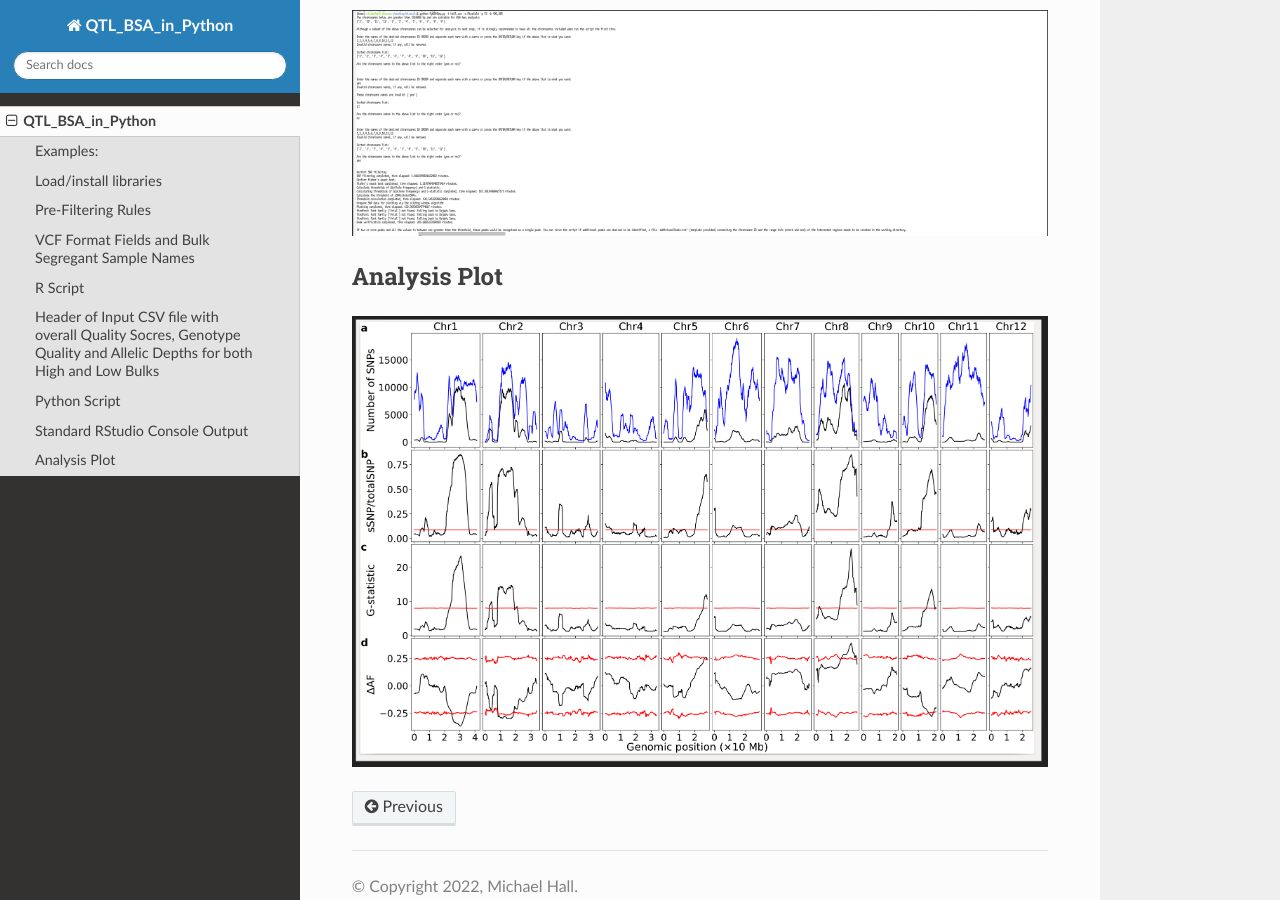
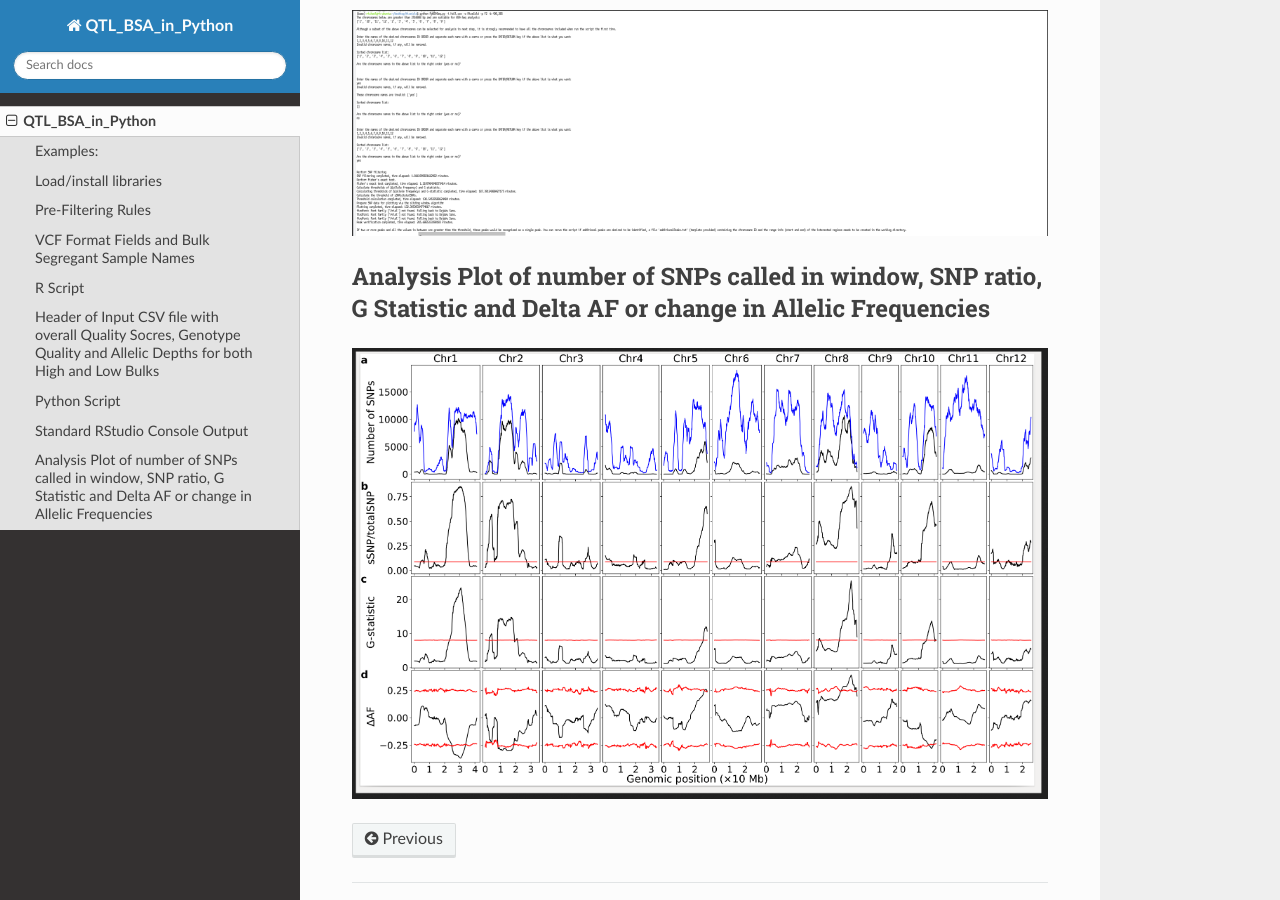
Before and after one commit to PBGLMichaelHall/Py_QTL_Parser, a Sphinx documentation site: the page built from docs/source/Rice_BSA.rst, in a window 1280 px wide and 900 px high, scrolled down 2639 px. Built offline with Sphinx 7.4.7 and the Read the Docs theme 2.0.0, drawn with Linux system fonts in a browser that asks for light colours.

Commit message:
Update Rice_BSA.rst

```diff
--- a/docs/source/Rice_BSA.rst
+++ b/docs/source/Rice_BSA.rst
@@ -100,8 +100,8 @@
 .. figure:: ../images/lot.png
    :alt:
 
-Analysis Plot
-=============
+Analysis Plot of number of SNPs called in window, SNP ratio, G Statistic and Delta AF or change in Allelic Frequencies
+============================================================================
 
 .. figure:: ../images/lot2.png
    :alt:
```
